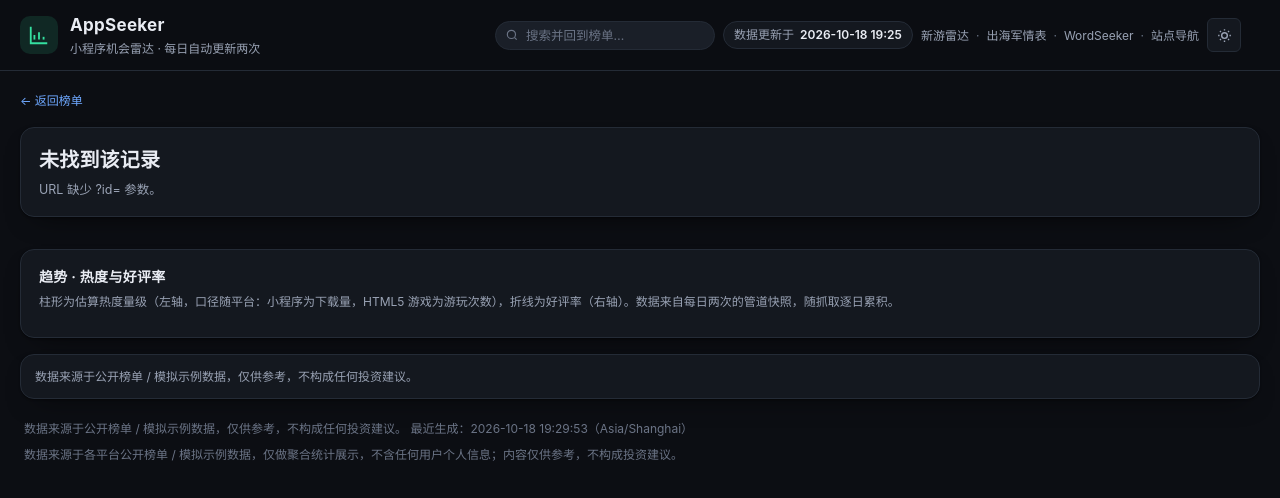
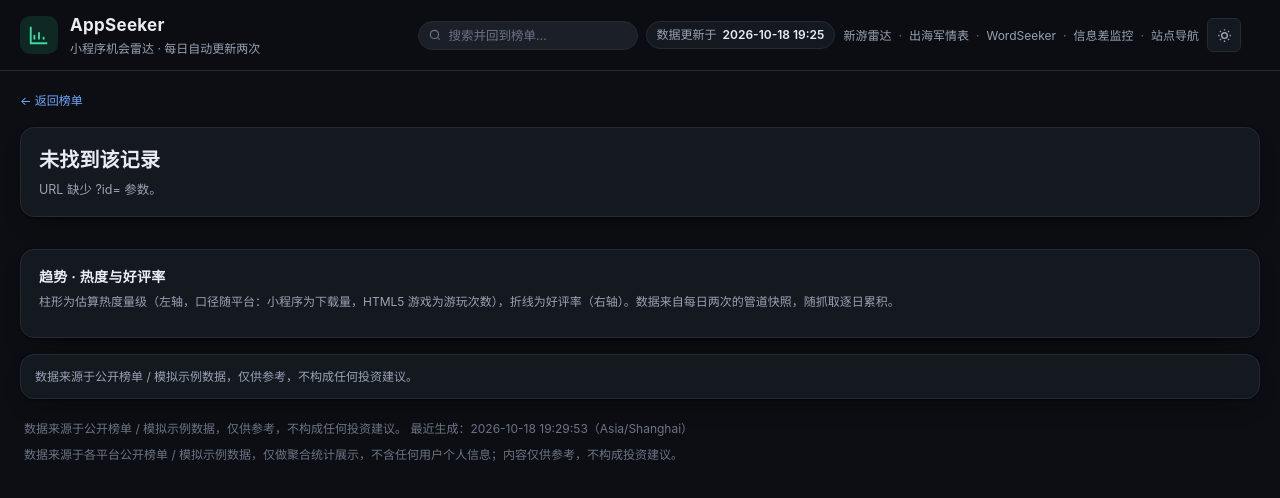
Before and after one commit to ashjie666/appseeker, a plain HTML site: page public/detail.html in a window 1280 px wide. Drawn offline with Linux system fonts and the light colour scheme.

Commit message:
chore(nav): 顶栏加入信息差监控互链

```diff
--- a/public/detail.html
+++ b/public/detail.html
@@ -41,6 +41,8 @@
         <a href="http://101.132.195.92/gameqker/">出海军情表</a>
         <span class="sep">·</span>
         <a href="http://101.132.195.92/wordseeker/">WordSeeker</a>
+        <span class="sep">·</span>
+        <a href="http://101.132.195.92/xinxicha/">信息差监控</a>
         <span class="sep">·</span>
         <a href="http://101.132.195.92/">站点导航</a>
       </nav>
```
Also changed, not shown: public/index.html (+2 -0 lines).
